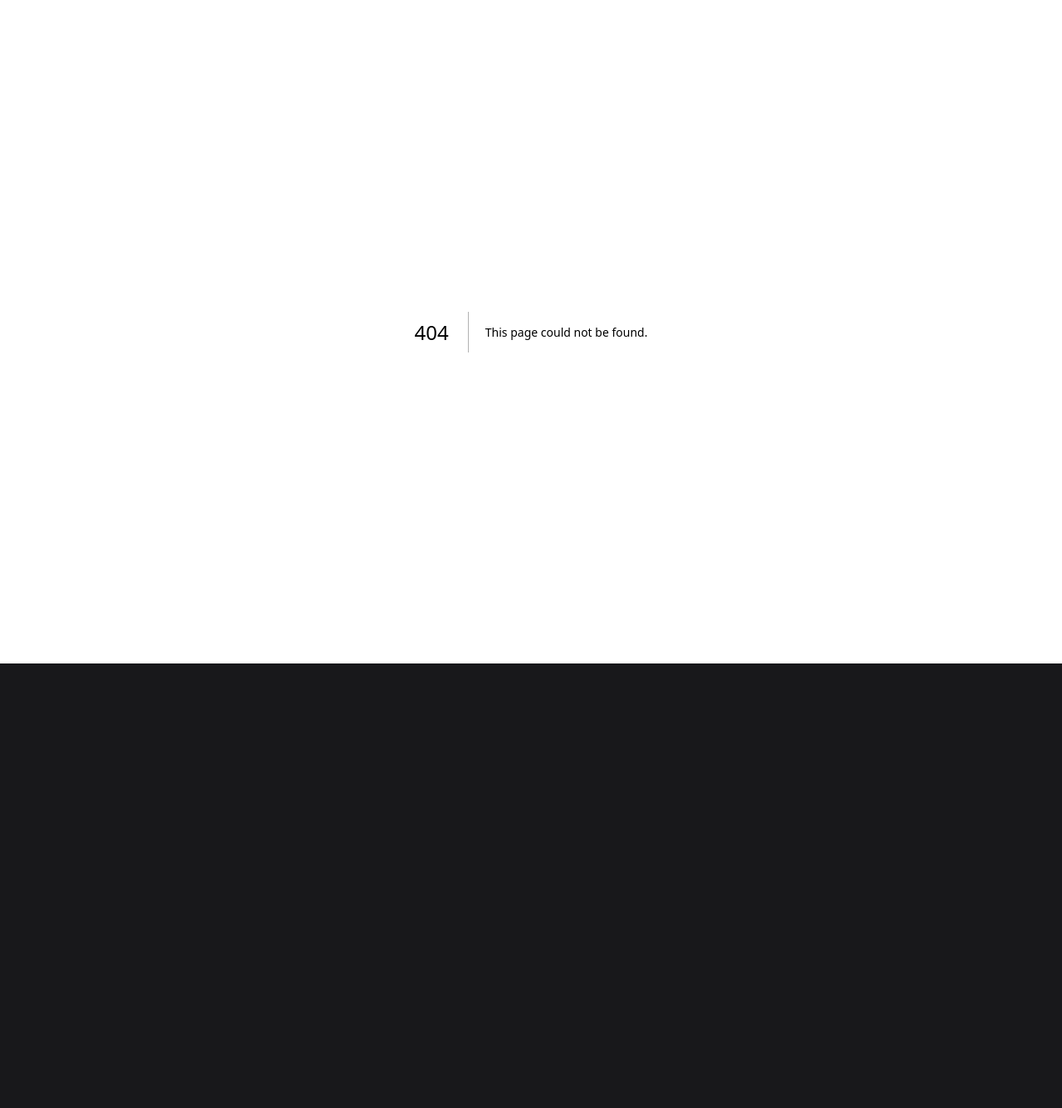
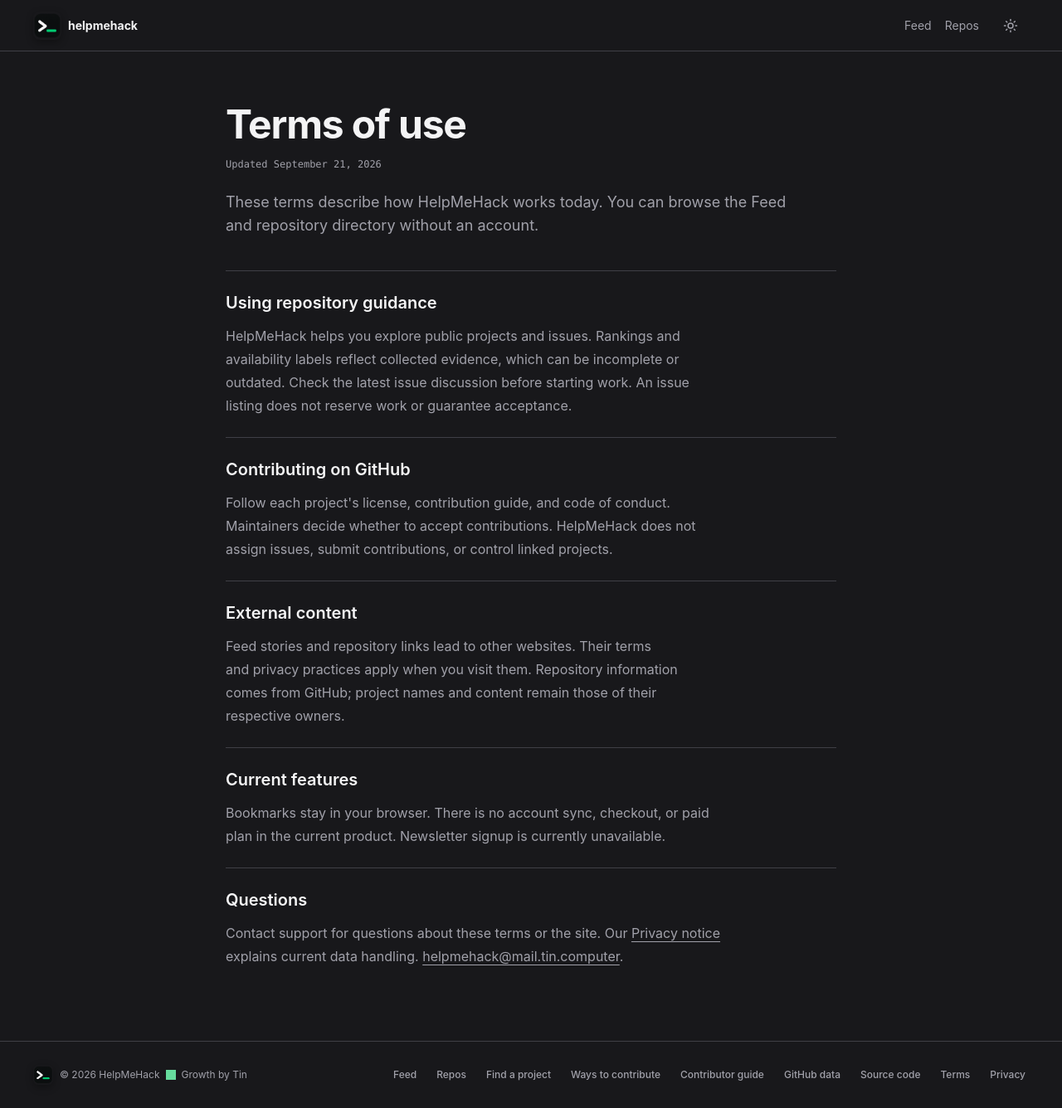
Before and after one commit to rohanmalhotracodes/helpmehack, a Next.js app: page /terms in a window 1280 px wide. Before the commit this address had no page. Shown: the whole page at 83% size. Before the commit the page ends 800 px from the top, so only its background shows below. Built offline with nearby package versions, Linux system fonts and the light colour scheme.

Commit message:
Publish factual Terms and Privacy notices (#15)
Co-authored-by: rohanmalhotracodes <139499925+rohanmalhotracodes@users.noreply.github.com>
Co-authored-by: tin-computer[bot] <277149838+tin-computer[bot]@users.noreply.github.com>

```diff
--- /dev/null
+++ b/app/privacy/page.tsx
@@ -0,0 +1,15 @@
+import type { Metadata } from "next";
+import { PolicyPage } from "@/components/policy-page";
+
+export const metadata: Metadata = { title: "Privacy notice | HelpMeHack", description: "This notice describes current data handling on HelpMeHack. Browsing requires no account, name, or payment details.", alternates: { canonical: "https://main.d27aveplt50hl3.amplifyapp.com/privacy" } };
+
+const sections = [
+  { title: "Your browser", content: <p>Saved repository and issue IDs, plus your theme preference, use local browser storage without account sync. Unsave items individually, or clear this site&apos;s browser data to remove all local settings and bookmarks.</p> },
+  { title: "Hosting and public data", content: <p>AWS Amplify receives your IP address and request information to serve this site. HelpMeHack&apos;s server requests public repository, issue, and avatar data from GitHub. Optional DynamoDB storage holds repository snapshots, not visitor accounts. Following external links sends requests to those websites.</p> },
+  { title: "Analytics", content: <p>PostHog tracking is currently disabled on this Amplify address. The code enables it only on the custom domain. There, it sends page views, repository opens, and issue clicks to PostHog&apos;s US service, managed through Tin. Events include session identifiers, browser details, page paths, repository names, and issue numbers. PostHog also receives network information such as IP addresses. Session storage holds analytics identifiers. Session recording and automatic click capture are disabled; Do Not Track is respected. URL query strings and fragments are removed.</p> },
+  { title: "Email and deletion", content: <p>Newsletter signup is disabled; this site currently accepts no newsletter addresses. Support email goes to Tin&apos;s managed mailbox, including your sender address and message. Use the contact below for data questions or deletion requests. There is no self-service server-data deletion tool; clearing browser data does not delete sent emails or server records. <a className="focus-ring rounded underline underline-offset-4" href="mailto:helpmehack@mail.tin.computer">helpmehack@mail.tin.computer</a>.</p> }
+];
+
+export default function Page() {
+  return <PolicyPage title="Privacy notice" introduction="This notice describes current data handling on HelpMeHack. Browsing requires no account, name, or payment details." sections={sections} />;
+}
--- a/app/robots.ts
+++ b/app/robots.ts
@@ -6,7 +6,7 @@ export default function robots(): MetadataRoute.Robots {
       userAgent: "*",
       allow: "/",
     },
-    sitemap: "https://www.helpmehack.tech/sitemap.xml",
-    host: "https://www.helpmehack.tech",
+    sitemap: "https://main.d27aveplt50hl3.amplifyapp.com/sitemap.xml",
+    host: "https://main.d27aveplt50hl3.amplifyapp.com",
   };
 }
--- a/app/sitemap.ts
+++ b/app/sitemap.ts
@@ -1,11 +1,13 @@
 import type { MetadataRoute } from "next";
 
-const baseUrl = "https://www.helpmehack.tech";
+const baseUrl = "https://main.d27aveplt50hl3.amplifyapp.com";
 
 export default function sitemap(): MetadataRoute.Sitemap {
   const now = new Date();
 
   return [
+    { url: `${baseUrl}/terms`, lastModified: now, changeFrequency: "monthly", priority: 0.3 },
+    { url: `${baseUrl}/privacy`, lastModified: now, changeFrequency: "monthly", priority: 0.3 },
     {
       url: baseUrl,
       lastModified: now,
--- /dev/null
+++ b/app/terms/page.tsx
@@ -0,0 +1,16 @@
+import type { Metadata } from "next";
+import { PolicyPage } from "@/components/policy-page";
+
+export const metadata: Metadata = { title: "Terms of use | HelpMeHack", description: "These terms describe how HelpMeHack works today. You can browse the Feed and repository directory without an account.", alternates: { canonical: "https://main.d27aveplt50hl3.amplifyapp.com/terms" } };
+
+const sections = [
+  { title: "Using repository guidance", content: <p>HelpMeHack helps you explore public projects and issues. Rankings and availability labels reflect collected evidence, which can be incomplete or outdated. Check the latest issue discussion before starting work. An issue listing does not reserve work or guarantee acceptance.</p> },
+  { title: "Contributing on GitHub", content: <p>Follow each project&apos;s license, contribution guide, and code of conduct. Maintainers decide whether to accept contributions. HelpMeHack does not assign issues, submit contributions, or control linked projects.</p> },
+  { title: "External content", content: <p>Feed stories and repository links lead to other websites. Their terms and privacy practices apply when you visit them. Repository information comes from GitHub; project names and content remain those of their respective owners.</p> },
+  { title: "Current features", content: <p>Bookmarks stay in your browser. There is no account sync, checkout, or paid plan in the current product. Newsletter signup is currently unavailable.</p> },
+  { title: "Questions", content: <p>Contact support for questions about these terms or the site. Our <a className="focus-ring rounded underline underline-offset-4" href="/privacy">Privacy notice</a> explains current data handling. <a className="focus-ring rounded underline underline-offset-4" href="mailto:helpmehack@mail.tin.computer">helpmehack@mail.tin.computer</a>.</p> }
+];
+
+export default function Page() {
+  return <PolicyPage title="Terms of use" introduction="These terms describe how HelpMeHack works today. You can browse the Feed and repository directory without an account." sections={sections} />;
+}
--- /dev/null
+++ b/components/policy-page.tsx
@@ -0,0 +1,26 @@
+import type { ReactNode } from "react";
+import { ContributionPageShell } from "@/components/contribution-page-shell";
+
+export function PolicyPage({ title, introduction, sections }: {
+  title: string;
+  introduction: string;
+  sections: { title: string; content: ReactNode }[];
+}) {
+  return (
+    <ContributionPageShell>
+      <main className="mx-auto max-w-[800px] px-5 pb-4 pt-12 sm:px-8 sm:pt-16">
+        <h1 className="text-balance text-4xl font-bold tracking-tight sm:text-5xl">{title}</h1>
+        <p className="mono x-muted mt-4 text-xs">Updated September 21, 2026</p>
+        <p className="x-muted mt-6 max-w-[60ch] text-lg leading-7">{introduction}</p>
+        <div className="mt-10">
+          {sections.map((section) => (
+            <section key={section.title} className="x-border border-t py-6">
+              <h2 className="text-xl font-semibold">{section.title}</h2>
+              <div className="x-muted mt-3 max-w-[60ch] text-pretty text-base leading-7">{section.content}</div>
+            </section>
+          ))}
+        </div>
+      </main>
+    </ContributionPageShell>
+  );
+}
--- a/components/site-footer.tsx
+++ b/components/site-footer.tsx
@@ -21,6 +21,8 @@ export function SiteFooter({ onNavigate }: { onNavigate?: (view: "overlooked" |
           <a href="https://opensource.guide/how-to-contribute/" target="_blank" rel="noreferrer" className={linkClass}>Contributor guide</a>
           <a href="https://docs.github.com/en/rest" target="_blank" rel="noreferrer" className={linkClass}>GitHub data</a>
           <a href="https://github.com/rohanmalhotracodes/helpmehack" target="_blank" rel="noreferrer" className={linkClass}>Source code</a>
+          <Link href="/terms" className={linkClass}>Terms</Link>
+          <Link href="/privacy" className={linkClass}>Privacy</Link>
         </nav>
       </div>
     </footer>
```
